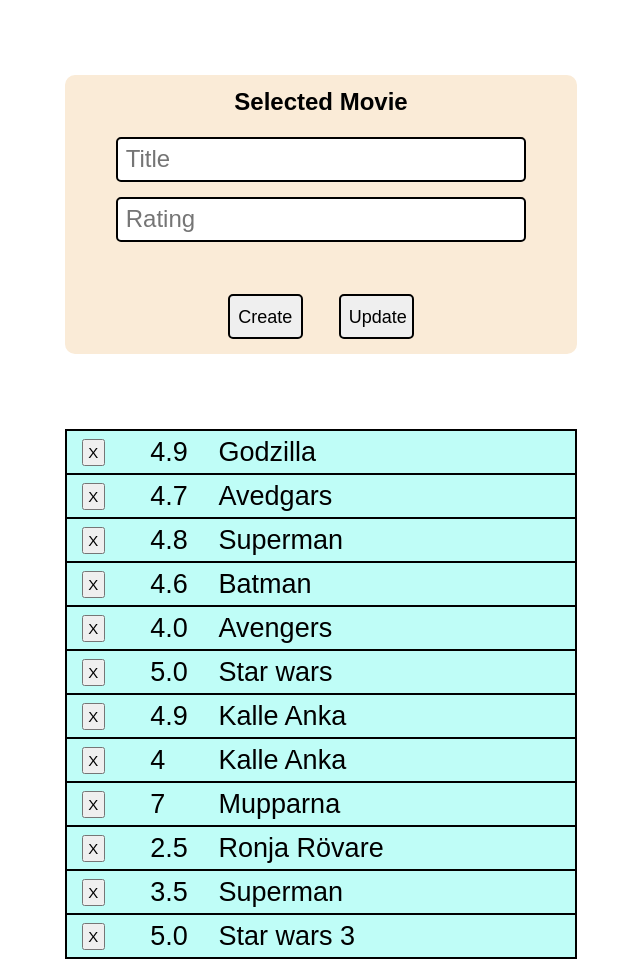
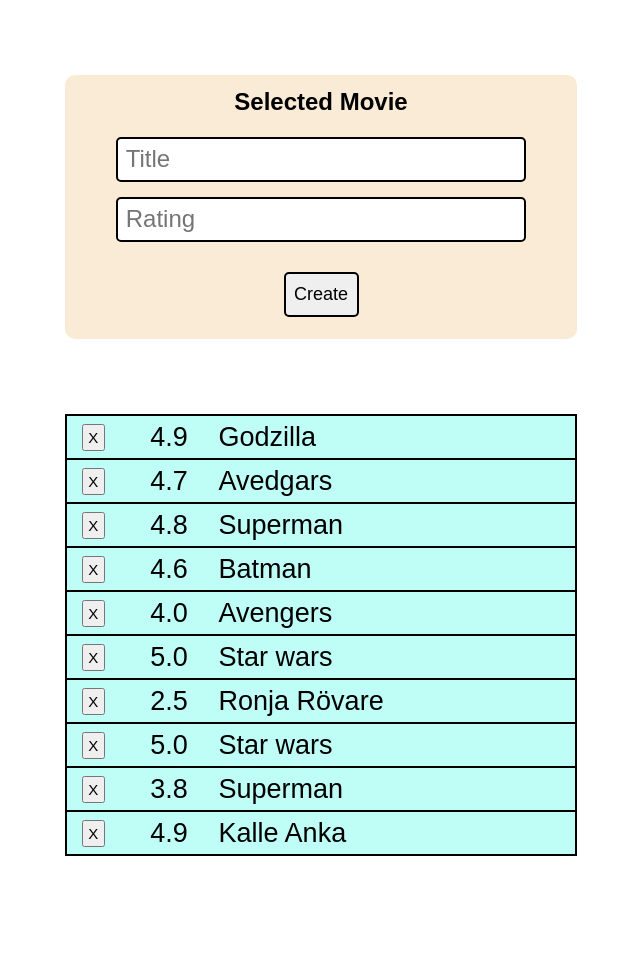
Before and after one commit to Chas-Henrik/movie-list-json-server, a website built with Vite: page index.html in a window 1280 px wide. Shown: the whole page, without its empty margins (319-959 px from the left). After the commit the page ends 856 px from the top, so only its background shows below. Built offline with nearby package versions, Linux system fonts and the light colour scheme; data requests are answered from the project's data file.

Commit message:
Show/hide update button

```diff
--- a/db.json
+++ b/db.json
@@ -31,34 +31,24 @@
       "rating": "5.0"
     },
     {
-      "id": "b6ff",
-      "title": "Kalle Anka",
-      "rating": "4.9"
-    },
-    {
-      "id": "79c3",
-      "title": "Kalle Anka",
-      "rating": "4"
-    },
-    {
-      "id": "20bf",
-      "title": "Mupparna",
-      "rating": "7"
-    },
-    {
       "id": "86ab",
       "title": "Ronja Rövare",
       "rating": "2.5"
     },
     {
-      "id": "7c1b",
-      "title": "Superman",
-      "rating": "3.5"
+      "id": "bd33",
+      "title": "Star wars",
+      "rating": "5.0"
     },
     {
-      "id": "99be",
-      "title": "Star wars 3",
-      "rating": "5.0"
+      "title": "Superman",
+      "rating": "3.8",
+      "id": "acba"
+    },
+    {
+      "id": "467c",
+      "title": "Kalle Anka",
+      "rating": "4.9"
     }
   ]
 }
--- a/index.html
+++ b/index.html
@@ -16,11 +16,10 @@
       <input type="text" id='rating-id' name='rating' placeholder="Rating">
       <div>
         <input type="button" id='create-btn-id' value="Create">
-        <input type="button" id='update-btn-id' value="Update">
+        <input type="button" id='update-btn-id' class="collapsed" value="Update">
       </div>
     </form>
     <div id="movie-list-id">
-
     </div>
   </body>
 </html>
--- a/src/main.js
+++ b/src/main.js
@@ -1,5 +1,6 @@
 import { httpPost, httpPut, httpGet, httpGetId, httpDeleteId } from './json_server_api.js';
 
+const formElement = document.getElementById('form-id');
 const moveListContainerElement = document.getElementById('movie-list-id');
 const createBtnElement = document.getElementById('create-btn-id');
 const updateBtnElement = document.getElementById('update-btn-id');
@@ -35,6 +36,8 @@ async function selectMovieClick(event) {
             movieContainerElement = clickedElement.parentElement;
             await httpDeleteId(movieContainerElement.dataset.id);
             refreshMovieList();
+            formElement.reset();
+            updateBtnElement.classList.add("collapsed");
             break;
         case 'P':
             movieContainerElement = clickedElement.parentElement;
@@ -42,6 +45,7 @@ async function selectMovieClick(event) {
             titleInputElement.value = movieContainerElement.childNodes[2].innerText;
             ratingInputElement.value = movieContainerElement.childNodes[1].innerText;
             updateBtnElement.dataset.id = movieContainerElement.dataset.id;
+            updateBtnElement.classList.remove("collapsed");
             break;
     }
 
--- a/src/style.css
+++ b/src/style.css
@@ -42,11 +42,16 @@ html {
     border-radius: 5px;
 }
 
+.form > div {
+    width: 80%;
+    display: flex;
+    justify-content: center;
+    align-items: center;
+    column-gap: 1rem;
+}
+
 .form input[type="button"] {
     width: 5rem;
-    display: inline-block;
-    margin: 0 1rem;
-    margin-top: 2rem;
     font-size: 1.2rem;
     line-height: 1.2rem;
 }
@@ -89,7 +94,9 @@ html {
     cursor: pointer;
 }
 
-
+.collapsed {
+    display: none;
+}
 
 @media (min-width: 650px) {
 
```
